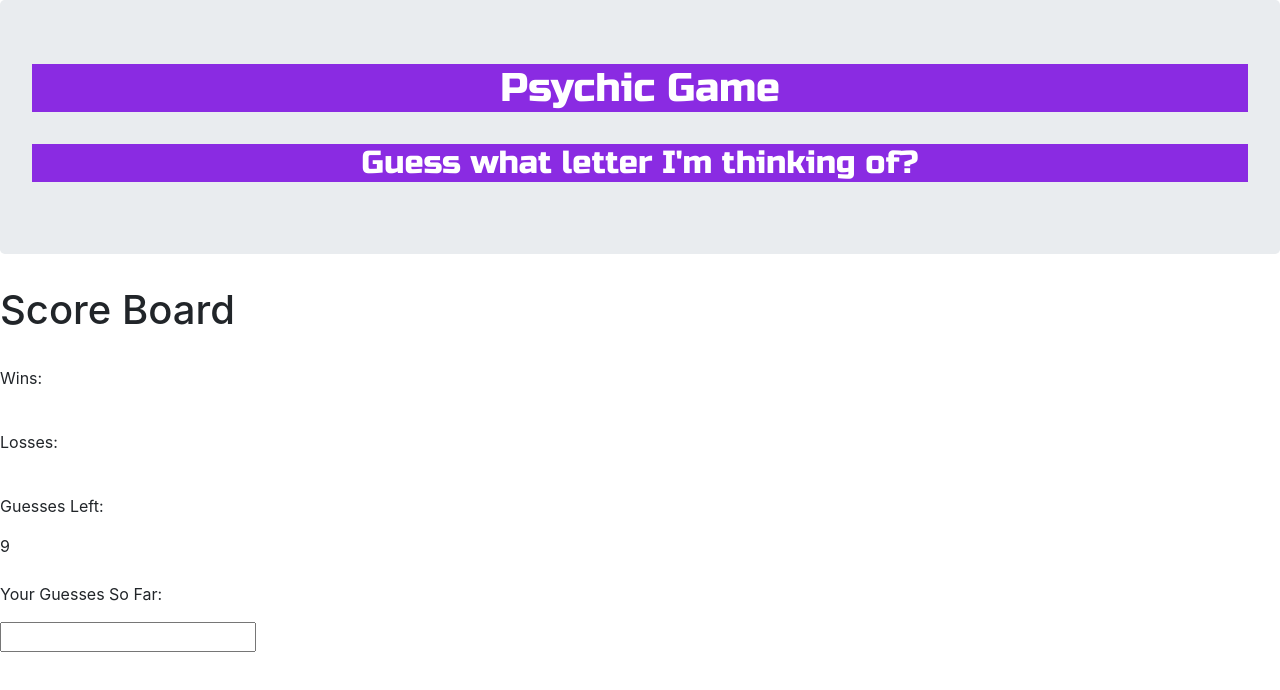
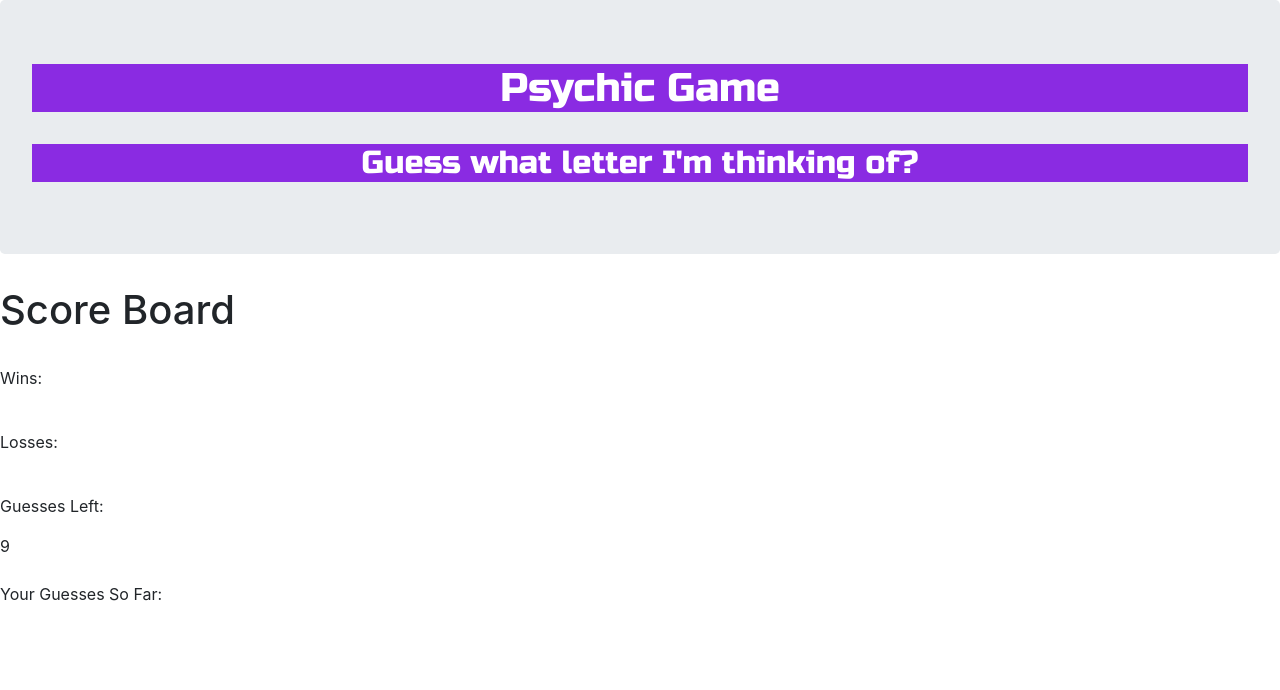
Before and after one commit to garrettbrown1/Psychic-Game, a plain HTML site: page index.html in a window 1280 px wide. Drawn offline with nearby package versions, Linux system fonts and the light colour scheme.

Commit message:
final for now

```diff
--- a/index.html
+++ b/index.html
@@ -48,7 +48,8 @@
     <p>Your Guesses So Far:</p>
     <div id="Guesses-So-Far"></div>
 
-    <input type: "text" id="demo">
+
+
 
     <script type="text/javascript" src="assets/javascript/game.js"></script>
 </body>
```
